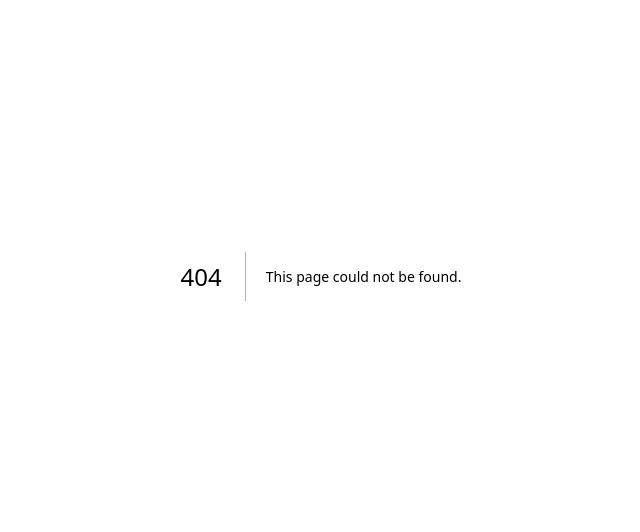
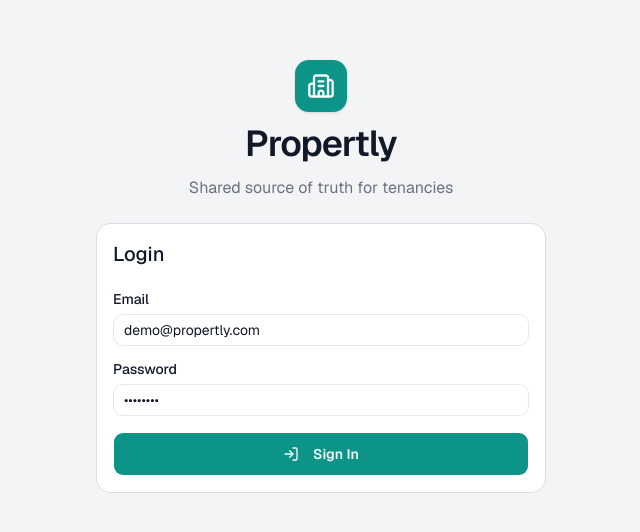
Before and after one commit to Julian-Diaz01/buena_property_manager, a Next.js app in the folder frontend/: page /login in a window 1280 px wide. Before the commit this address had no page. Shown: the part 124-656 px from the top of the page, without its empty margins (319-959 px from the left). Built offline with nearby package versions, Linux system fonts and the light colour scheme.

Commit message:
feat: add dedicated login route
no auth implemented mock

```diff
--- /dev/null
+++ b/frontend/app/login/page.tsx
@@ -0,0 +1,5 @@
+import { LoginCard } from "@/components/app/loginCard";
+
+export default function LoginPage() {
+  return <LoginCard />;
+}
--- a/frontend/app/components/loginCard.tsx
+++ b/frontend/components/app/loginCard.tsx
@@ -41,7 +41,7 @@ export function LoginCard() {
           </div>
 
           <Button asChild className="h-11 w-full text-sm font-semibold">
-            <Link href="/dashboard">
+            <Link href="/">
               <LogIn className="mr-2 h-4 w-4" />
               Sign In
             </Link>
```
